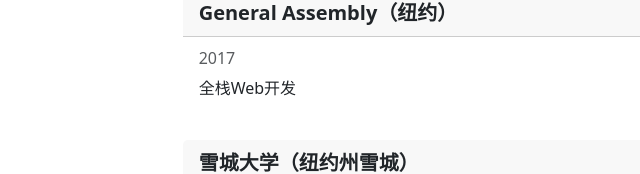
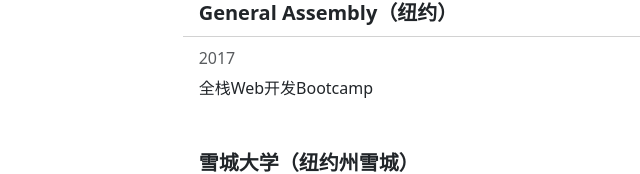
Before and after one commit to markzhengma/basicmark-portfolio, a Next.js app: page /about in a window 1280 px wide. Shown: the part 4119-4293 px from the top of the page, without its empty margins (268-908 px from the left). Built offline with nearby package versions, Linux system fonts and the light colour scheme.

Commit message:
update: style minor update

```diff
--- a/src/components/Study.js
+++ b/src/components/Study.js
@@ -7,7 +7,7 @@
 export const Study = ({ study }) => {
 	return (
 		<Card className="border-0 rounded-0 px-0 mb-4">
-			<Card.Header className="fs-5 fw-semibold text-body-dark">
+			<Card.Header className="fs-5 fw-semibold text-body-dark bg-transparent">
 				{study.school}
 			</Card.Header>
 			<Card.Body>
--- a/src/resources/content.js
+++ b/src/resources/content.js
@@ -163,7 +163,7 @@
 		school: "General Assembly（纽约）",
 		time: "2017",
 		department: "",
-		program: "全栈Web开发",
+		program: "全栈Web开发Bootcamp",
 	},
 	{
 		id: "study3",
```
